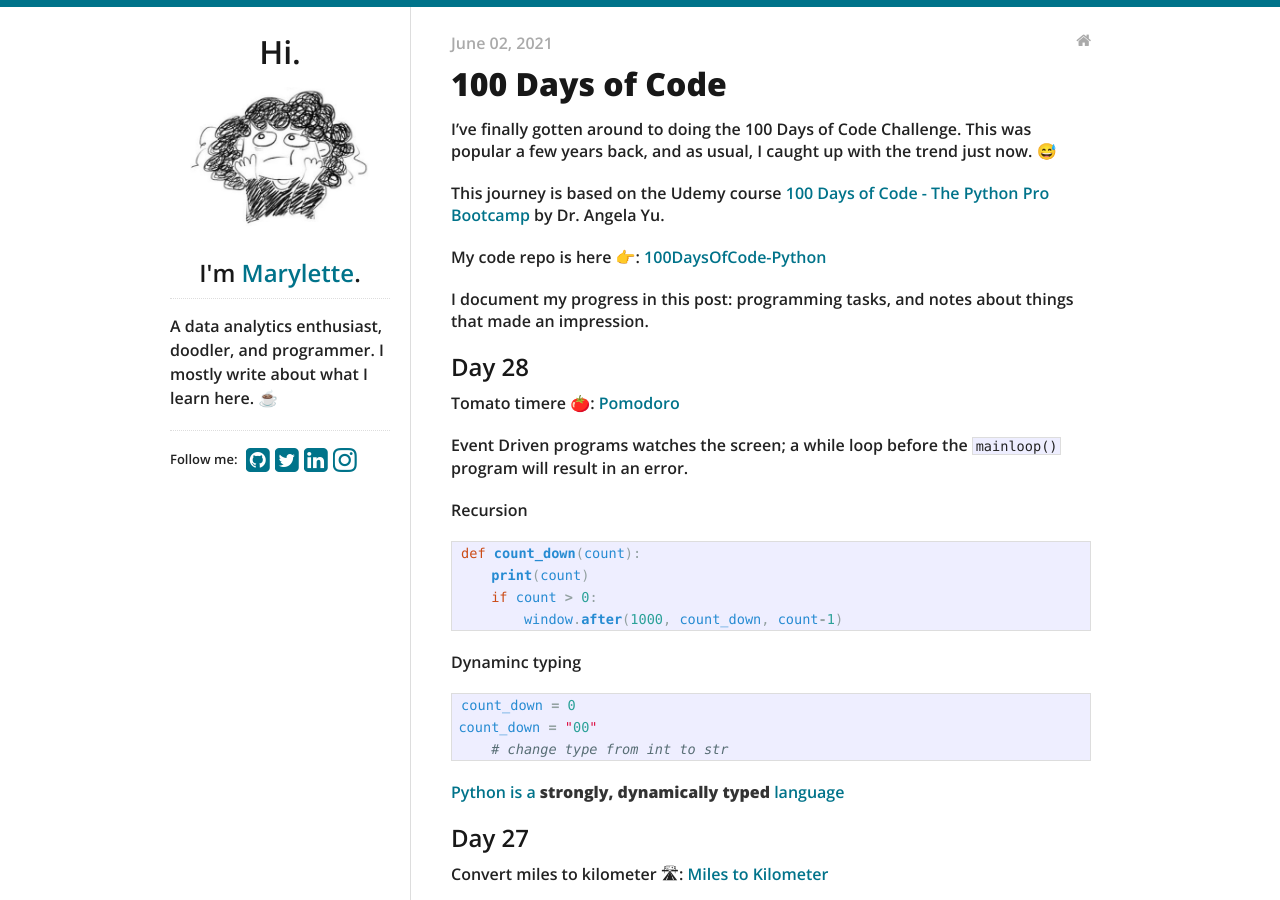
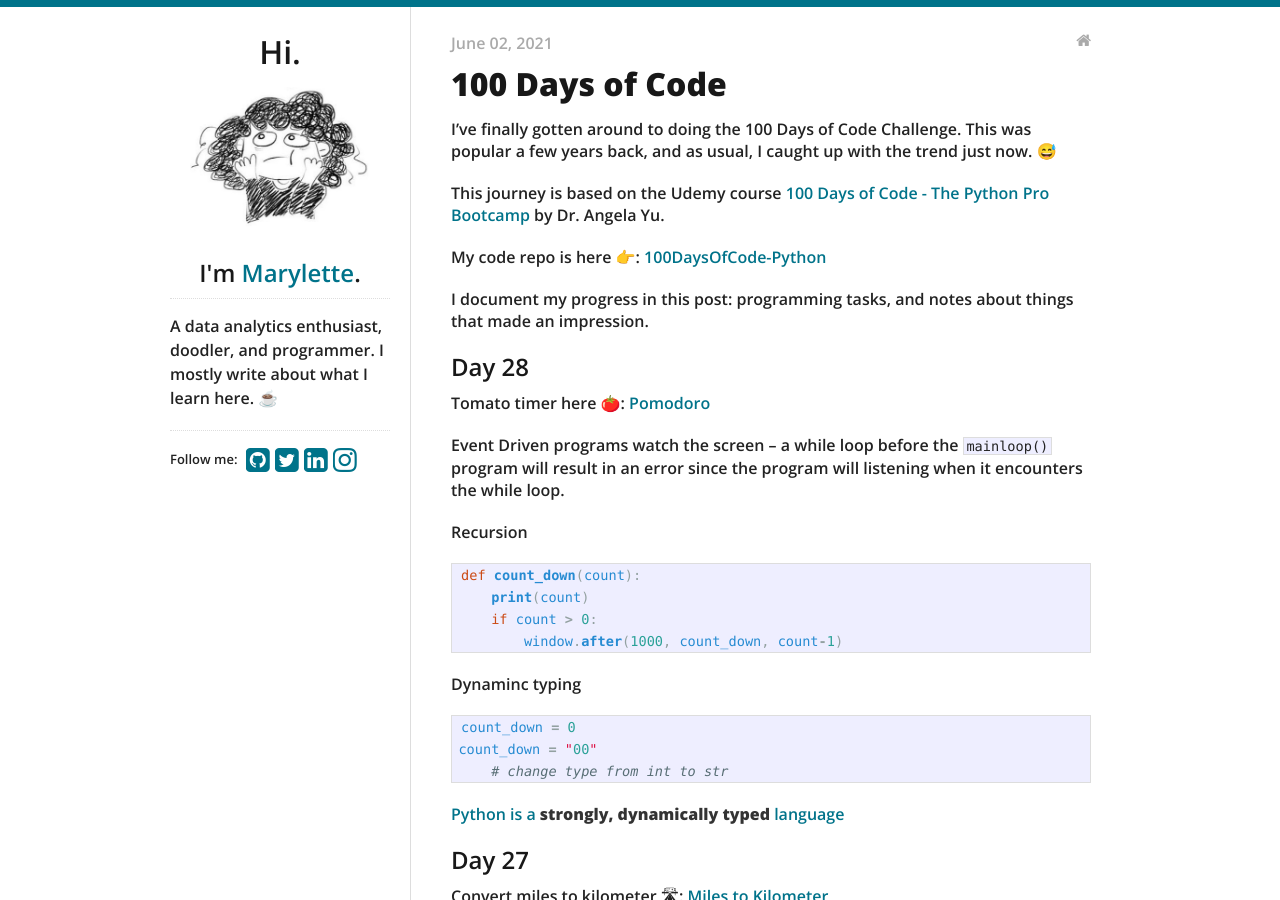
Before and after one commit to maryletteroa/maryletteroa.github.io, a Jekyll site: the page built from _posts/2021-06-02-hundred-days-of-python.md, in a window 1280 px wide and 900 px high. Built offline with Jekyll 4.4.1, drawn with Linux system fonts in a browser that asks for light colours.

Commit message:
update post with day 28 - pomodoro timer

````diff
--- a/_posts/2021-06-02-hundred-days-of-python.md
+++ b/_posts/2021-06-02-hundred-days-of-python.md
@@ -15,9 +15,9 @@
 
 ## Day 28
 
-Tomato timere 🍅: [Pomodoro](https://replit.com/@maryletteroa/pomodoro)
+Tomato timer here 🍅: [Pomodoro](https://replit.com/@maryletteroa/pomodoro)
 
-Event Driven programs watches the screen; a while loop before the `mainloop()` program will result in an error.
+Event Driven programs watch the screen -- a while loop before the `mainloop()` program will result in an error since the program will listening when it encounters the while loop.
 
 Recursion
 ```python
````
